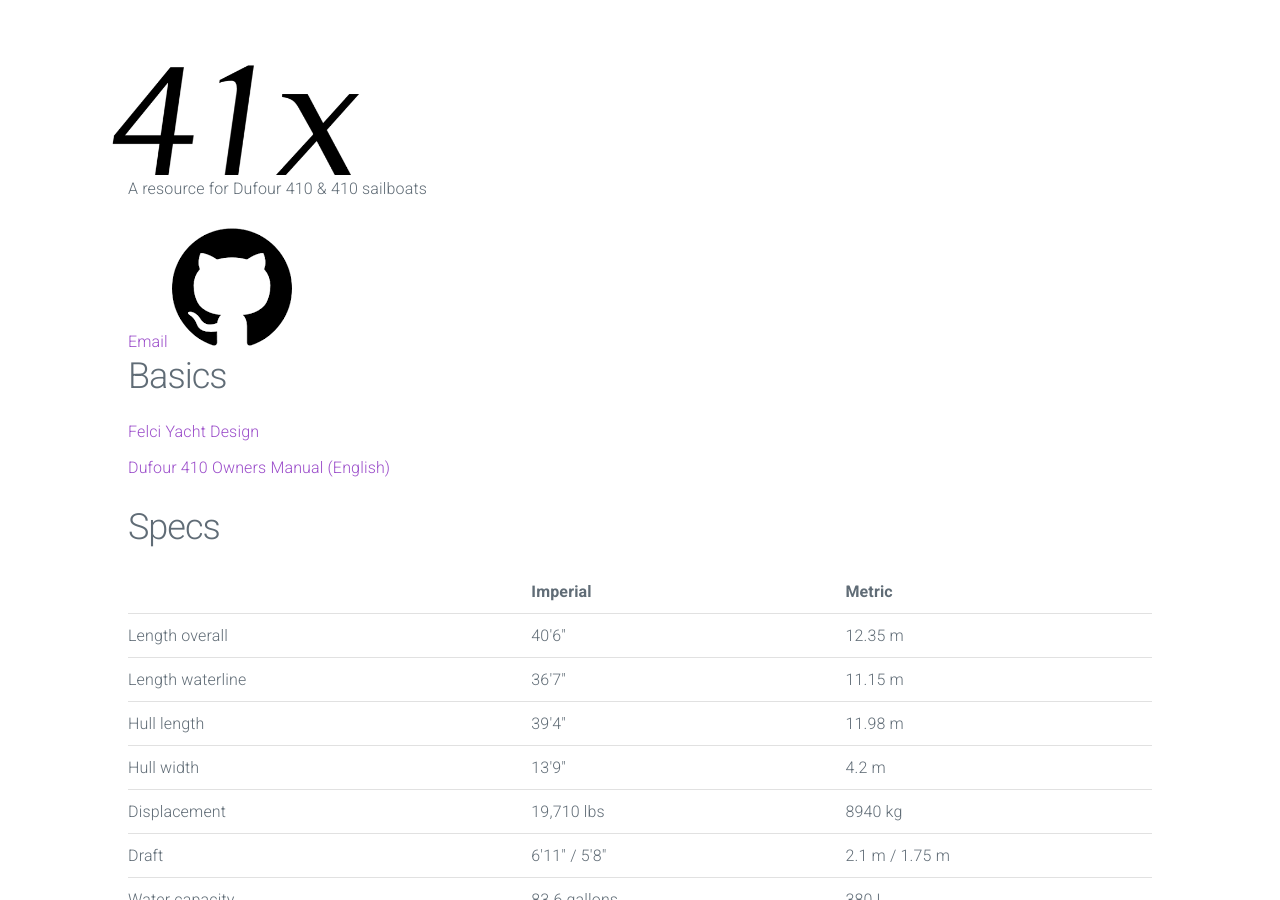
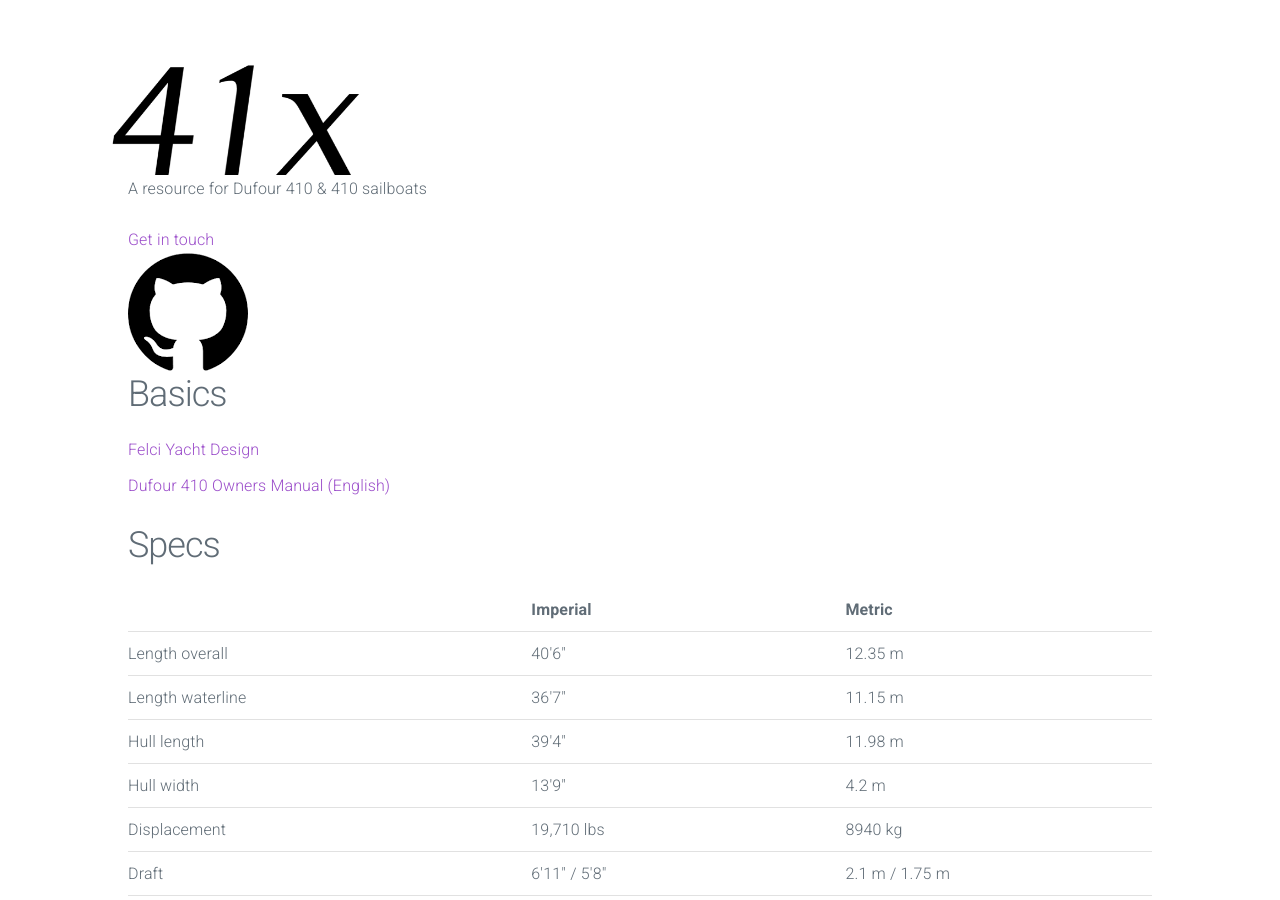
Before and after one commit to AlexMouton/Dufour41x, a Jekyll site: the page built from index.html, in a window 1280 px wide and 900 px high. Built offline with Jekyll 4.4.1, drawn with Linux system fonts in a browser that asks for light colours.

Commit message:
add divs

```diff
--- a/index.html
+++ b/index.html
@@ -6,10 +6,12 @@
 
 <p>A resource for Dufour 410 & 410 sailboats</p>
 
-<a href="mailto:info@dufour41x.com" class="email">Email</a>
+<div><a href="mailto:info@dufour41x.com" class="email">Get in touch</a></div>
+<div>
 <a href="https://github.com/AlexMouton/Dufour41x" target="_blank">
   <img src="./github.png" alt="github" class="github"/>
 </a>
+</div>
 
 <h2>Basics</h2>
 <ul>
```
